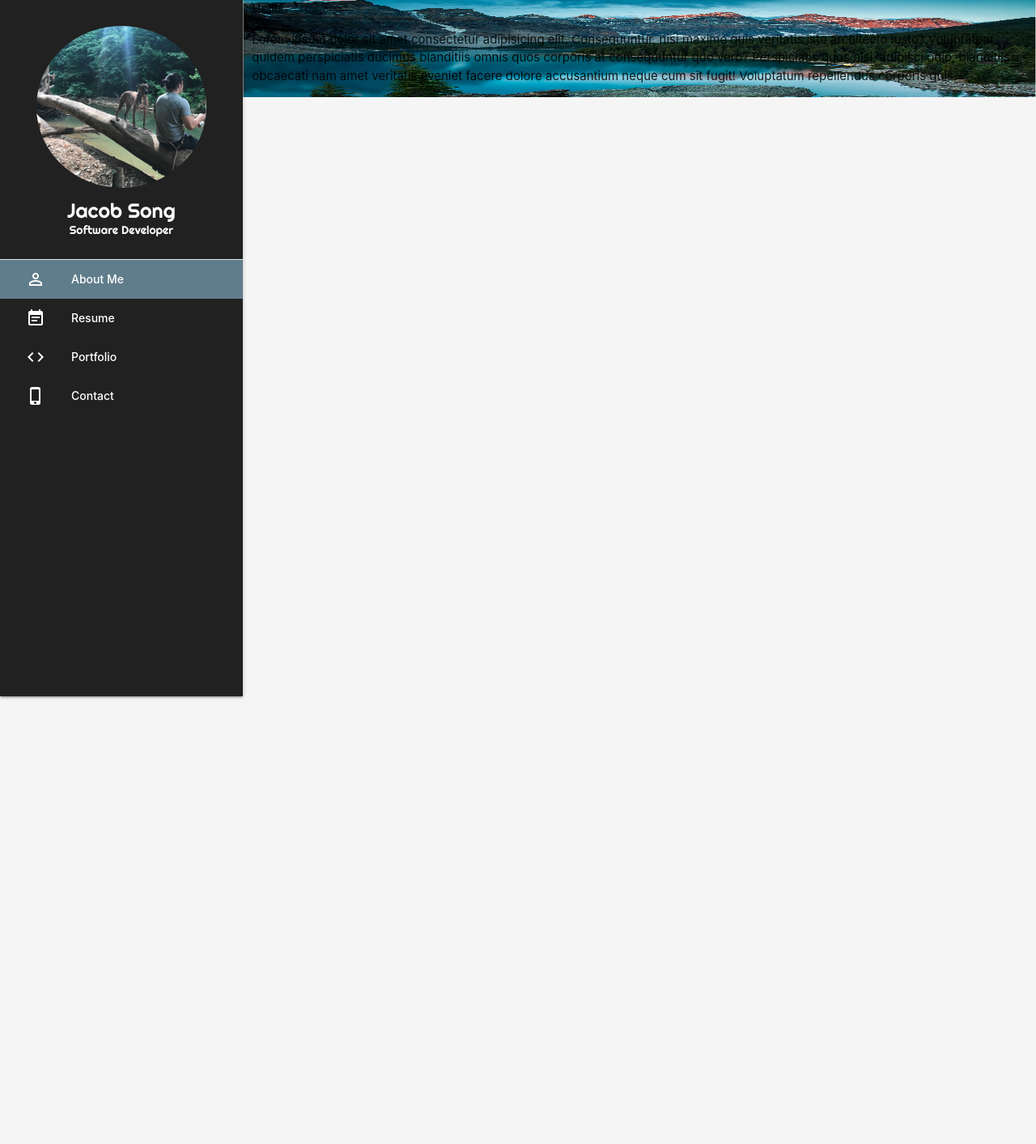
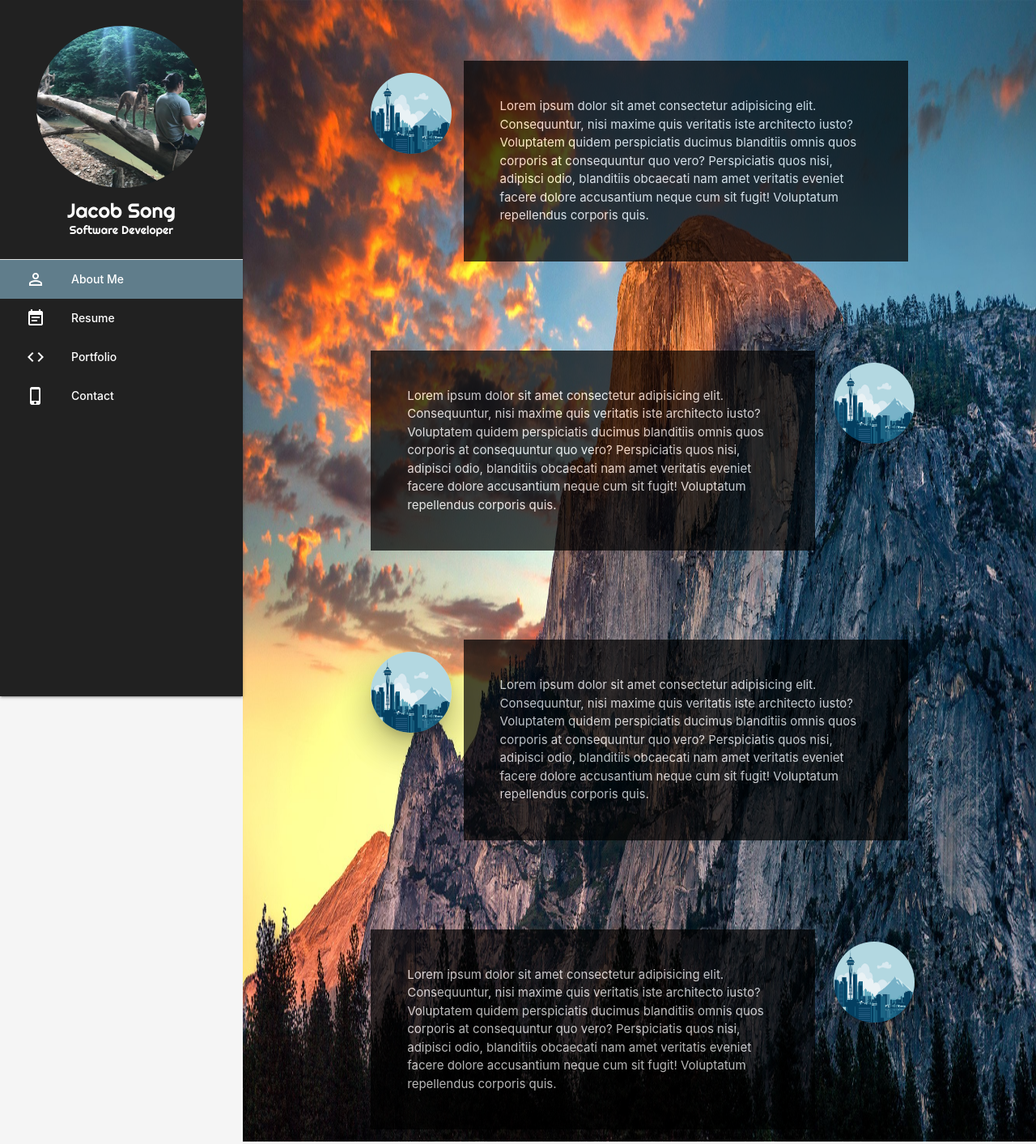
Before and after one commit to jacobsong/jacobmsong, a website: page public/index.html in a window 1280 px wide. Shown: the whole page at 81% size. Before the commit the page ends 800 px from the top, so only its background shows below. Drawn offline with nearby package versions, Linux system fonts and the light colour scheme; a web font is replaced by a local one.

Commit message:
aboutme changes

```diff
--- a/public/index.html
+++ b/public/index.html
@@ -53,13 +53,59 @@
 
   <!-- About Me -->
   <div id="aboutme">
-    <div class="row">
-      <div class="col s12">
-        <header>Hello</header>
-        <p>Lorem ipsum dolor sit amet consectetur adipisicing elit. Consequuntur, nisi maxime quis veritatis iste architecto
-          iusto? Voluptatem quidem perspiciatis ducimus blanditiis omnis quos corporis at consequuntur quo vero? Perspiciatis
-          quos nisi, adipisci odio, blanditiis obcaecati nam amet veritatis eveniet facere dolore accusantium neque cum sit
-          fugit! Voluptatum repellendus corporis quis.</p>
+
+    <div class="container">
+      <div class="row">
+        <div class="col s2">
+          <div class="img-box">
+            <img class="circle z-depth-5" src="img/seattle.jpg" height="100px" width="100px">
+          </div>
+        </div>
+        <div class="col s10">
+          <p class="black-box">Lorem ipsum dolor sit amet consectetur adipisicing elit. Consequuntur, nisi maxime quis veritatis iste architecto
+            iusto? Voluptatem quidem perspiciatis ducimus blanditiis omnis quos corporis at consequuntur quo vero? Perspiciatis
+            quos nisi, adipisci odio, blanditiis obcaecati nam amet veritatis eveniet facere dolore accusantium neque cum
+            sit fugit! Voluptatum repellendus corporis quis.</p>
+        </div>
+      </div>
+      <div class="row">
+        <div class="col s10">
+          <p class="black-box">Lorem ipsum dolor sit amet consectetur adipisicing elit. Consequuntur, nisi maxime quis veritatis iste architecto
+            iusto? Voluptatem quidem perspiciatis ducimus blanditiis omnis quos corporis at consequuntur quo vero? Perspiciatis
+            quos nisi, adipisci odio, blanditiis obcaecati nam amet veritatis eveniet facere dolore accusantium neque cum
+            sit fugit! Voluptatum repellendus corporis quis.</p>
+        </div>
+        <div class="col s2">
+          <div class="img-box">
+            <img class="circle z-depth-5" src="img/seattle.jpg" height="100px" width="100px">
+          </div>
+        </div>
+      </div>
+      <div class="row">
+        <div class="col s2">
+          <div class="img-box">
+            <img class="circle z-depth-5" src="img/seattle.jpg" height="100px" width="100px">
+          </div>
+        </div>
+        <div class="col s10">
+          <p class="black-box">Lorem ipsum dolor sit amet consectetur adipisicing elit. Consequuntur, nisi maxime quis veritatis iste architecto
+            iusto? Voluptatem quidem perspiciatis ducimus blanditiis omnis quos corporis at consequuntur quo vero? Perspiciatis
+            quos nisi, adipisci odio, blanditiis obcaecati nam amet veritatis eveniet facere dolore accusantium neque cum
+            sit fugit! Voluptatum repellendus corporis quis.</p>
+        </div>
+      </div>
+      <div class="row">
+        <div class="col s10">
+          <p class="black-box">Lorem ipsum dolor sit amet consectetur adipisicing elit. Consequuntur, nisi maxime quis veritatis iste architecto
+            iusto? Voluptatem quidem perspiciatis ducimus blanditiis omnis quos corporis at consequuntur quo vero? Perspiciatis
+            quos nisi, adipisci odio, blanditiis obcaecati nam amet veritatis eveniet facere dolore accusantium neque cum
+            sit fugit! Voluptatum repellendus corporis quis.</p>
+        </div>
+        <div class="col s2">
+          <div class="img-box">
+            <img class="circle z-depth-5" src="img/seattle.jpg" height="100px" width="100px">
+          </div>
+        </div>
       </div>
     </div>
 
--- a/public/style.css
+++ b/public/style.css
@@ -1,3 +1,8 @@
+/* html,
+body {
+  height: 100%;
+} */
+
 body {
   padding-left: 300px;
 }
@@ -23,16 +28,21 @@ h5 {
 }
 
 #aboutme {
-  background-image: url(img/parallax1.jpg);
+  background-image: url(img/aboutme4.jpg);
   background-repeat: no-repeat;
   background-size: 100% 100%;
 }
 
-.section {
+.img-box {
+  padding-top: 6rem;
+  padding-bottom: 6rem;
+}
+
+.black-box {
   color: white;
   background-color: black;
-  padding-top: 5rem;
-  padding-bottom: 6rem;
+  padding: 3rem;
+  margin-top: 5rem;
   opacity: 0.7;
   z-index: 1;
 }
```
Also changed, not shown: public/img/aboutme4.jpg (renamed from public/img/parallax2.jpg).
